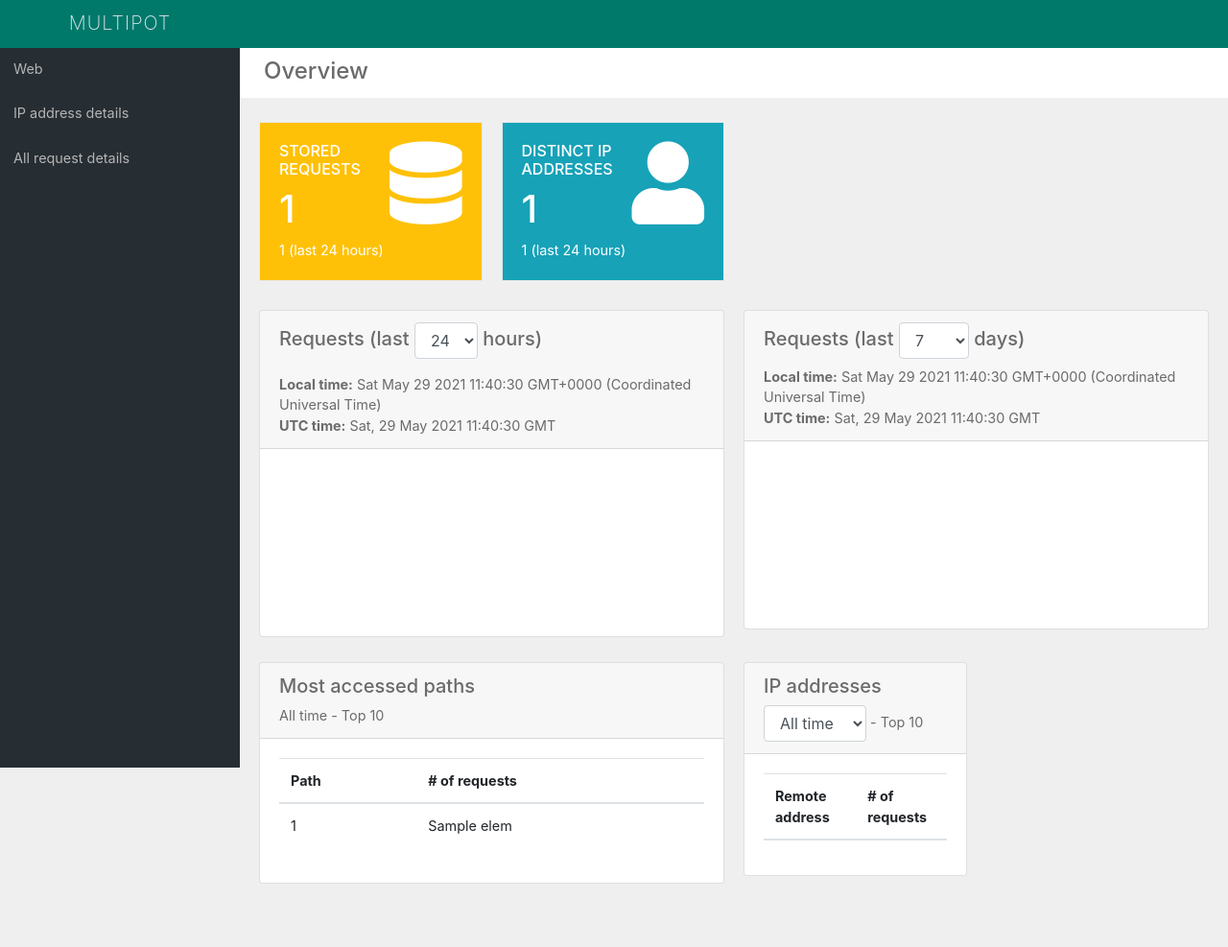
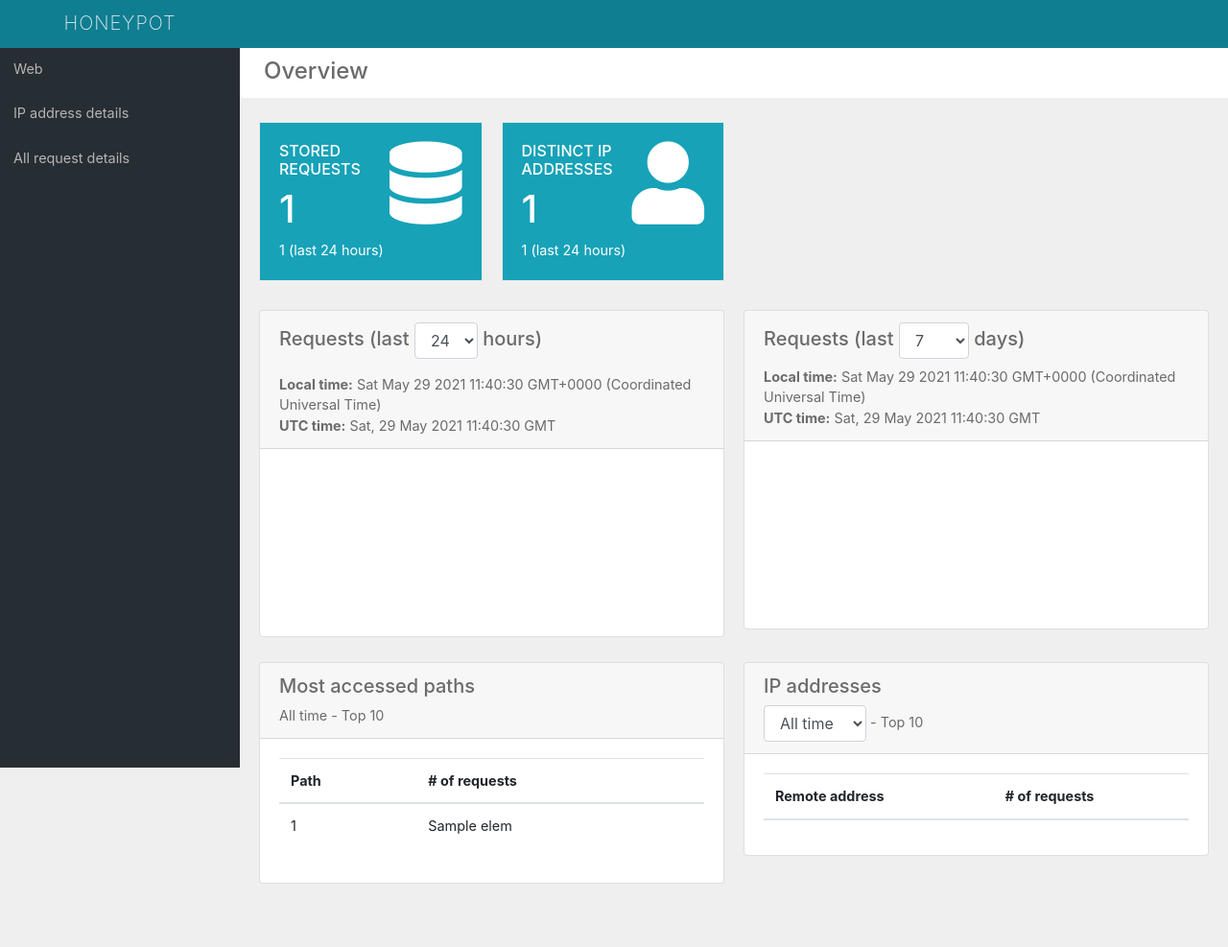
Before and after one commit to Lija868/Multiport-upgrade, a Flask app: template multipot-master/app/templates/analysis/index.html in a window 1280 px wide. Shown: the whole page at 96% size. Run offline with Flask 2, Linux system fonts and the light colour scheme; the template is opened without the code that fills it: most values are stand-ins (such as "Sample title", 1, 10 or a date in 2020); lists and menus that the app fills with data are empty; a map, chart or similar area stays blank; some libraries are stand-ins or nearby versions.

Commit message:
Refs # style changes

```diff
--- a/multipot-master/app/static/assets/css/style-datatables.css
+++ b/multipot-master/app/static/assets/css/style-datatables.css
@@ -7,3 +7,6 @@ tr.shown td.details-control {
     text-align:center;
     color:red;
 }
+.bg-warning, .bg-info{
+    background-color: #17a2b8!important;
+}
--- a/multipot-master/app/static/assets/css/style.css
+++ b/multipot-master/app/static/assets/css/style.css
@@ -31,7 +31,7 @@ a {
   z-index: 999; }
 .headerbar .headerbar-left {
   /*background: #4980b5;*/
-  background: #00796B;
+  background: #0f7e90;
   float: left;
   text-align: center;
   height: 50px;
@@ -41,7 +41,7 @@ a {
   z-index: 1; }
 .headerbar-custom {
   /*background-color: #4980b5;*/
-  background-color: #00796B;
+  background-color: #0f7e90;
   border-radius: 0;
   margin-bottom: 0;
   padding: 0 10px;
@@ -106,7 +106,7 @@ a {
   background-color: #414d58;
   text-decoration: none;
   /*border-left: 2px solid #608ab3; }*/
-  border-left: 2px solid #009688; }
+  border-left: 2px solid #17a2b8; }
 
 #sidebar-menu > ul > li > a > span {
   vertical-align: middle; }
@@ -114,7 +114,7 @@ a {
 #sidebar-menu > ul > li > a.active {
   color: #ffffff !important;
   /*background-color: #6194c1; }*/
-  background-color: #009688; }
+  background-color: #17a2b8; }
 
 #sidebar-menu > ul > li.subsubmenu > a > span {
   padding-left: 20px;
--- a/multipot-master/app/templates/analysis/base.html
+++ b/multipot-master/app/templates/analysis/base.html
@@ -3,7 +3,7 @@
 <html lang="en">
 <head>
     <meta charset="utf-8">
-    <title>Multipot Dashboard</title>
+    <title>Honeypot Dashboard</title>
     <!-- bootstrap -->
     <script src="https://code.jquery.com/jquery-3.3.1.min.js" crossorigin="anonymous"></script>
     <script src="https://cdnjs.cloudflare.com/ajax/libs/popper.js/1.14.7/umd/popper.min.js" integrity="sha384-UO2eT0CpHqdSJQ6hJty5KVphtPhzWj9WO1clHTMGa3JDZwrnQq4sF86dIHNDz0W1" crossorigin="anonymous"></script>
@@ -31,7 +31,7 @@
 	<!-- Headerbar  -->
 	<div class="headerbar">
         <div class="headerbar-left">
-			<a href="{{ url_for('analysis_index', token=ANALYSIS_TOKEN) }}" class="logo"><span>Multipot</span></a>
+			<a href="{{ url_for('analysis_index', token=ANALYSIS_TOKEN) }}" class="logo"><span>Honeypot</span></a>
         </div>
         <nav class="headerbar-custom">
         </nav>
--- a/multipot-master/app/templates/analysis/index.html
+++ b/multipot-master/app/templates/analysis/index.html
@@ -228,7 +228,7 @@
                 </div><!-- end card-->
             </div>
 
-            <div class="col-xs-12 col-sm-12 col-md-6 col-lg-6 col-xl-3">
+            <div class="col-xs-12 col-sm-12 col-md-6 col-lg-6 col-xl-6">
                 <div class="card mb-3">
                     <div class="card-header">
                         <h5>IP addresses</h5>
```
Also changed, not shown: multipot-master/app.db, multipot-master/honeypotapp.py (renamed from multipot-master/multipotapp.py), 2 other files.
